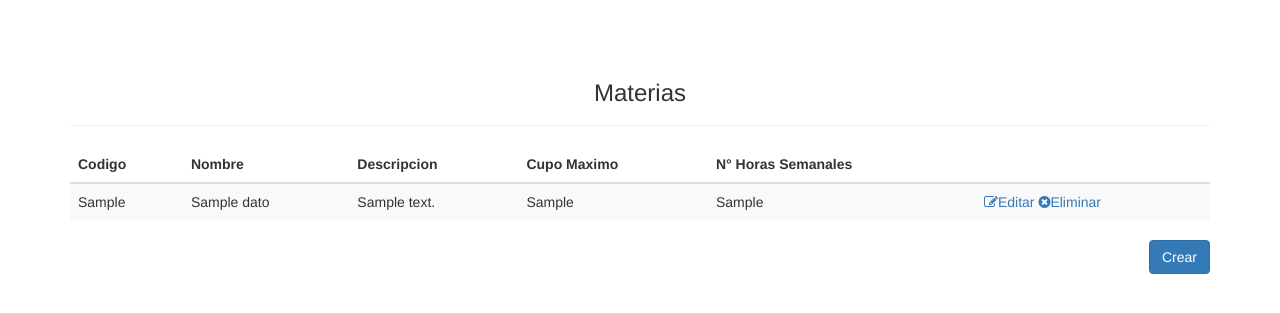
After one commit to ziroz/universidad_calasanz, a PHP site: template vistas/Materias/ListaEstudiantes.php in a window 1280 px wide. The commit adds this page. Shown: the top 313 px of the page. Run offline with PHP 8.4, Linux system fonts and the light colour scheme; the template is opened without the code that fills it: most values are stand-ins (such as "Sample title", 1, 10 or a date in 2020).

Commit message:
Unos mejoras

```diff
--- a/config/boot.php
+++ b/config/boot.php
@@ -3,7 +3,7 @@
 define("DB_SERVER", 'localhost');
 define("DB_USERNAME", 'root');
 define("DB_PASS", '');
-define("DB_DBASE", 'db_uni_calasaz');
+define("DB_DBASE", 'uni_calasaz');
 
 //-----------DO NOT CHANGE ------------------------
 
--- /dev/null
+++ b/vistas/Materias/ListaEstudiantes.php
@@ -0,0 +1,73 @@
+<?php
+$data['tituloPagina'] = "Materias";
+View::load("include/header");
+?>
+
+<div class="page-header text-center"><h3>Materias</h3></div>
+<table class="table table-responsive table-striped table-hover" >
+    <thead>
+        <tr>
+            <th>
+                Codigo
+            </th>
+            <th>
+                Nombre
+            </th>
+            <th>
+                Descripcion
+            </th>
+            <th>
+                Cupo Maximo
+            </th>
+            <th>
+                N° Horas Semanales
+            </th>
+            <th></th>
+        </tr>
+    </thead>
+    <tbody>
+        <?php foreach ($datos as $materia) {
+            ?>
+            <tr>
+
+                <td>
+                    <?php
+                    echo $materia['mat_codigoP']
+                    ?>
+                </td>
+                <td>
+                    <?php
+                    echo $materia['mat_nombre']
+                    ?>
+                </td>
+                <td>
+                    <?php
+                    echo $materia['mat_descripcion']
+                    ?>
+                </td>
+                <td>
+                    <?php
+                    echo $materia['mat_cupos_maximo'];
+                    ?>
+                </td>
+                <td>
+                    <?php
+                    echo $materia['mat_horas_semanales'];
+                    ?>
+                </td>
+                <td>
+                    <a href="<?php echo Url::getUrl("materias", "modificar",["id"=>$materia["mat_codigoP"]]); ?>" class="openModal"> <i class="fa fa-edit"></i>Editar </a>
+                    <a href="<?php echo Url::getUrl("materias", "eliminar",["id"=>$materia["mat_codigoP"]]); ?>"><i class="fa fa-times-circle"></i>Eliminar </a>
+                </td>
+
+            </tr>
+        <?php } ?>
+    </tbody>
+</table>
+<div class="text-right">
+    <a href="<?php echo Url::getUrl("materias", "ingresar"); ?>" class="openModal btn btn-primary"> Crear </a>
+</div>
+
+<?php
+View::load("include/footer")
+?>
```
Also changed, not shown: controladores/MateriasEstudiantesController.php (added, +13 -0 lines), modelos/matriculasMateriasM.php (line endings or trailing spaces).
